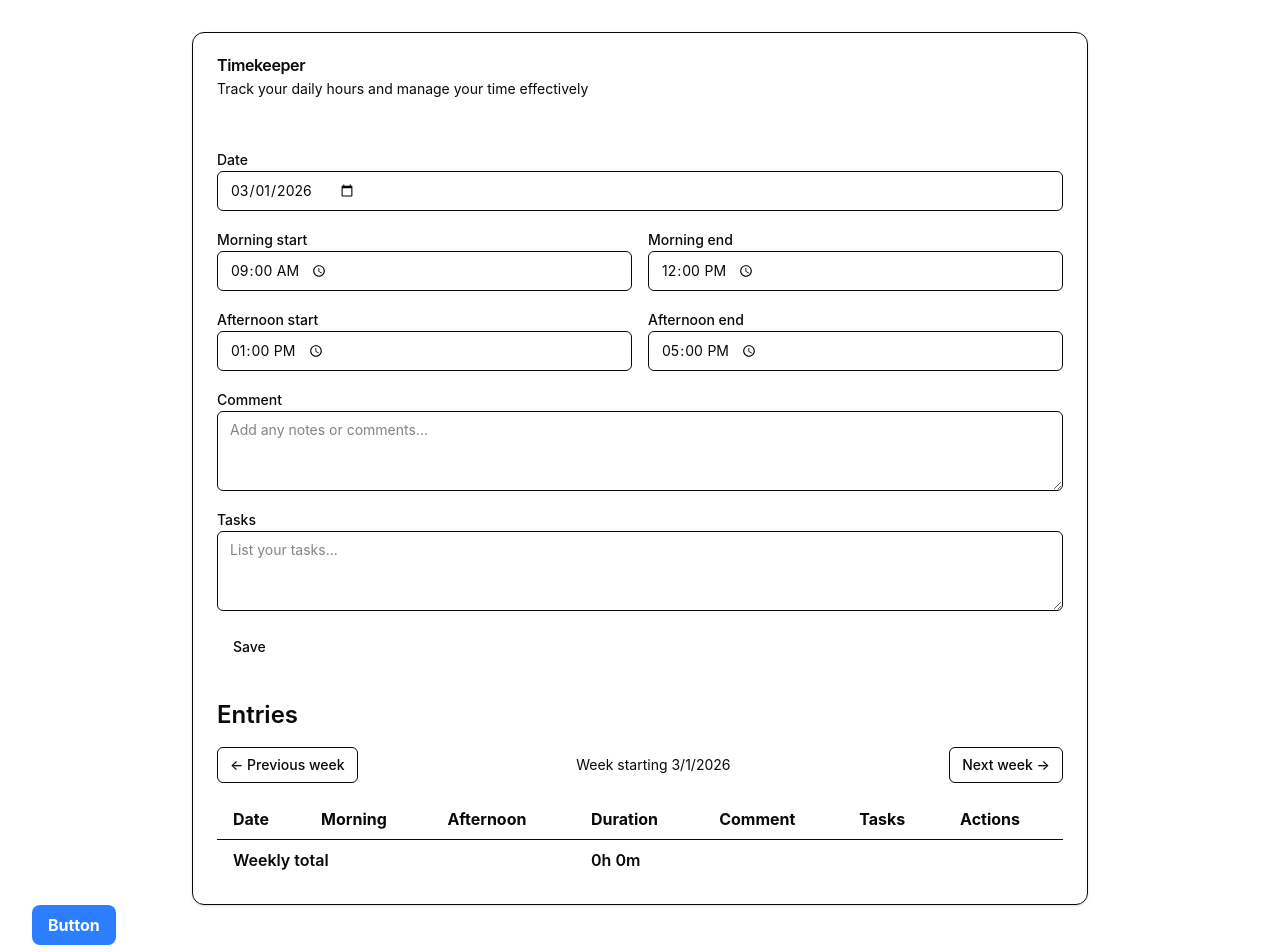
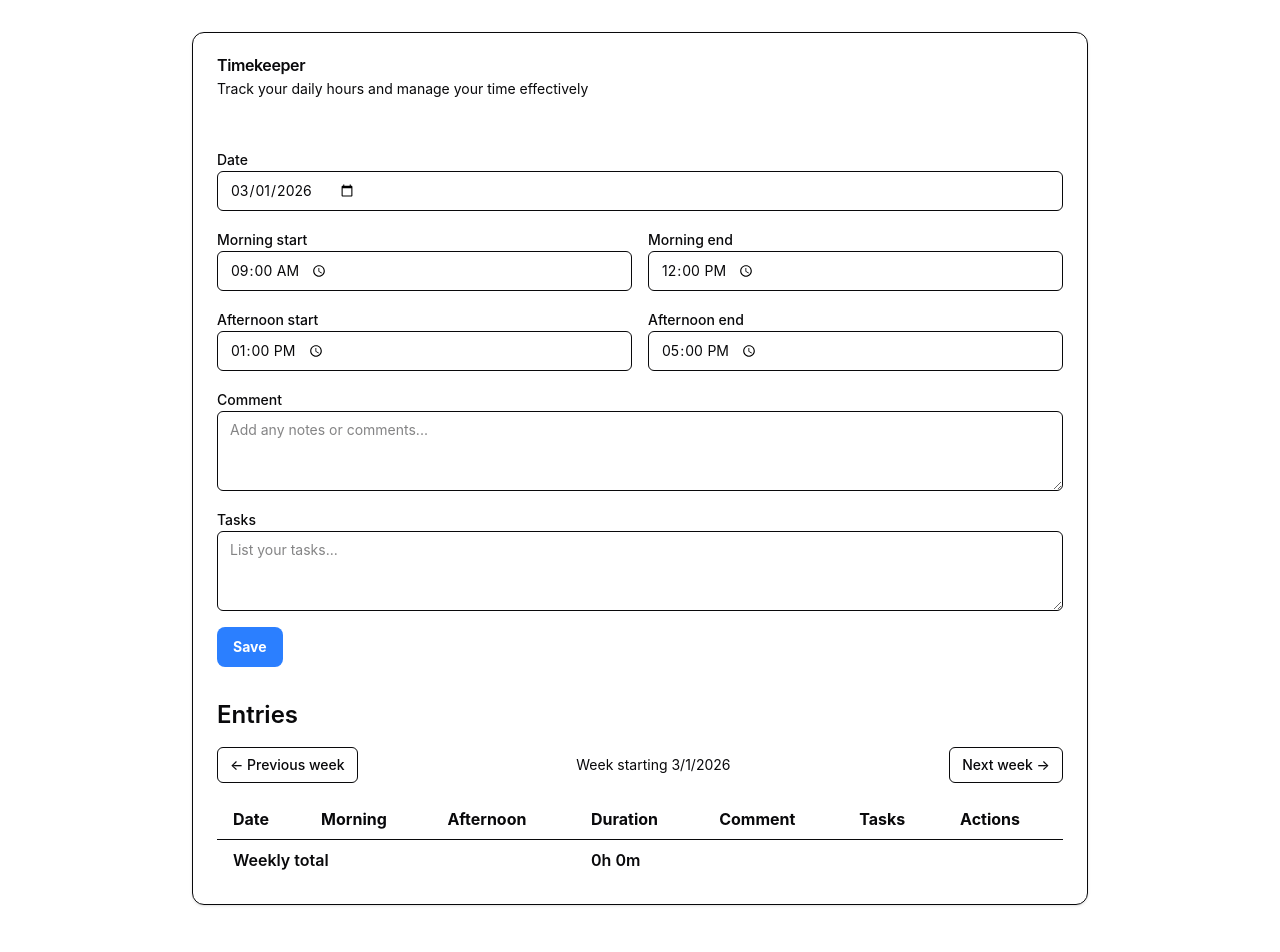
Before and after one commit to rjgallac/mytimekeeper, a React (Vite) app in the folder frontend/: page / in a window 1280 px wide. Shown: the top 952 px of the page. Built offline with nearby package versions, Linux system fonts and the light colour scheme.

Commit message:
fix axios and some classname issues

```diff
--- a/frontend/src/App.jsx
+++ b/frontend/src/App.jsx
@@ -1,3 +1,4 @@
+import axios from 'axios'
 import React, { useState } from 'react'
 import { Button } from '@/components/ui/button.jsx'
 import { Card, CardContent, CardDescription, CardHeader, CardTitle } from '@/components/ui/card.jsx'
@@ -180,7 +181,7 @@
               />
             </div>
             <div className="flex gap-2">
-              <Button type="submit">{editingId ? 'Update' : 'Save'}</Button>
+              <Button className="bg-blue-500 hover:bg-blue-700 text-white font-bold py-2 px-4 rounded" type="submit">{editingId ? 'Update' : 'Save'}</Button>
               {editingId && (
                 <Button
                   type="button"
@@ -285,9 +286,6 @@
           </div>
         </CardContent>
       </Card>
-          <button class="bg-blue-500 hover:bg-blue-700 text-white font-bold py-2 px-4 rounded">
-            Button
-          </button>
     </div>
   );
 }
```
